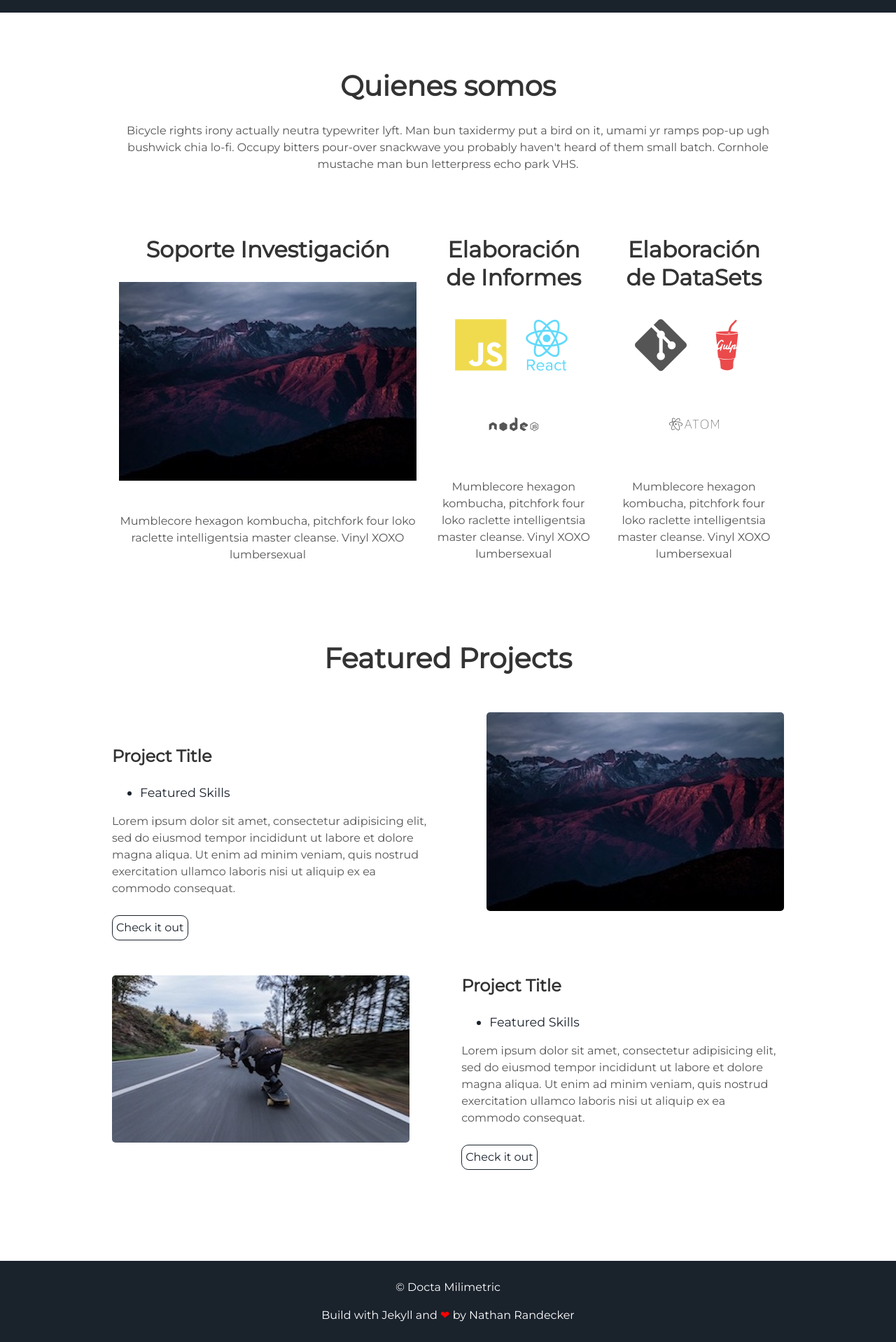
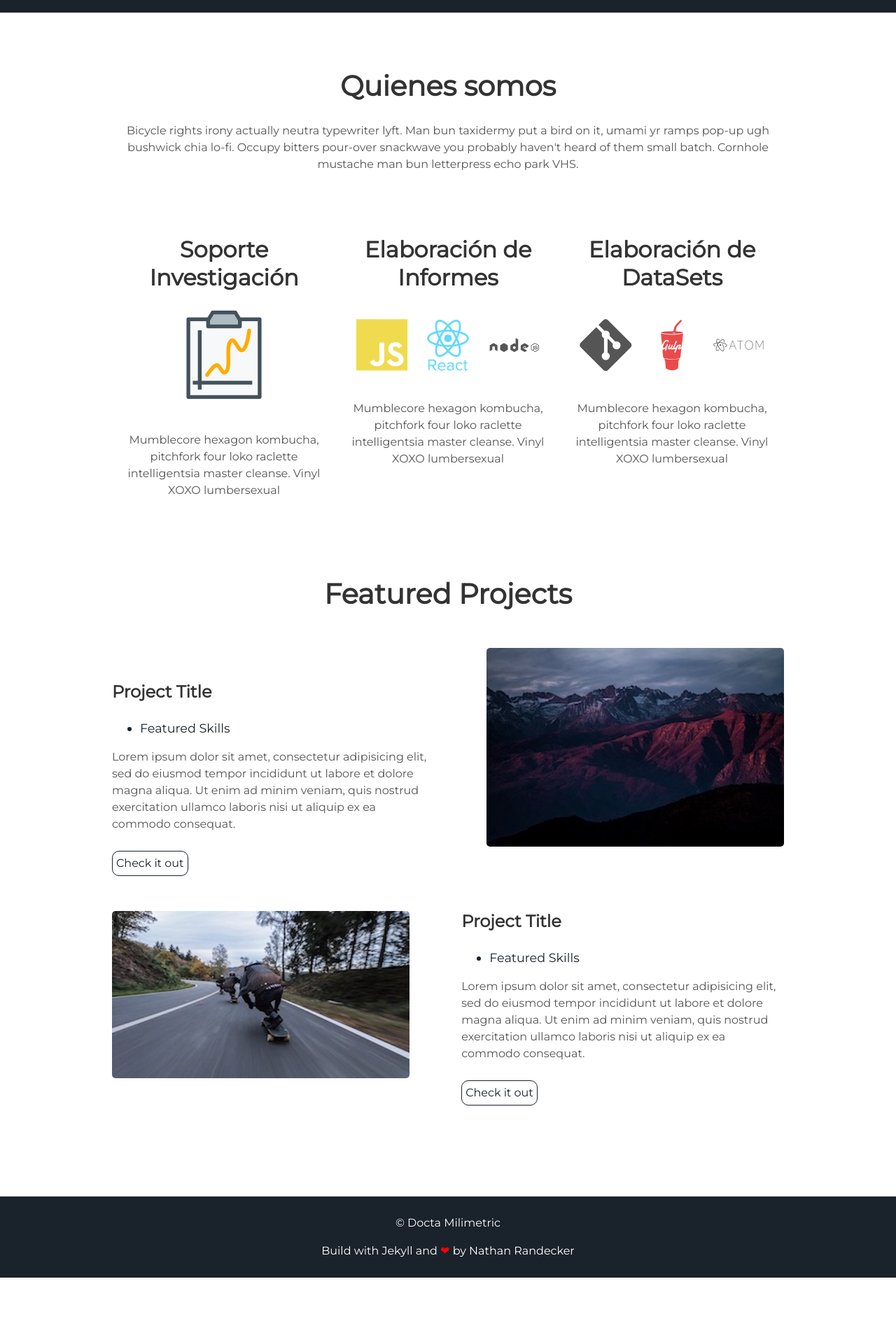
Before and after one commit to acristiansanchez/milimetric, a Jekyll site: the page built from index.html, in a window 1280 px wide. Shown: the part 882-2800 px from the top of the page at 70% size. Built offline with Jekyll 4.4.1, drawn with Linux system fonts in a browser that asks for light colours; after the commit the page ends 2708 px from its top, so only the background shows below that.

Commit message:
Update about.html

```diff
--- a/_includes/about.html
+++ b/_includes/about.html
@@ -5,7 +5,7 @@
   <div class="user">
     <div class="tech">
       <h2>Soporte Investigación</h2>
-         <img alt="mountains" src="{{ "/assets/img/mountains.jpg" | prepend: site.baseurl }}" />
+         <img alt="mountains" src="{{ "/assets/img/cientifico.jpg" | prepend: site.baseurl }}" />
       <!-- <i class="devicon-pycharm-plain"></i> -->
       <!-- <i class="devicon-python-plain"></i> -->
       <!-- <i class="devicon-sass-original colored"></i> -->
```
